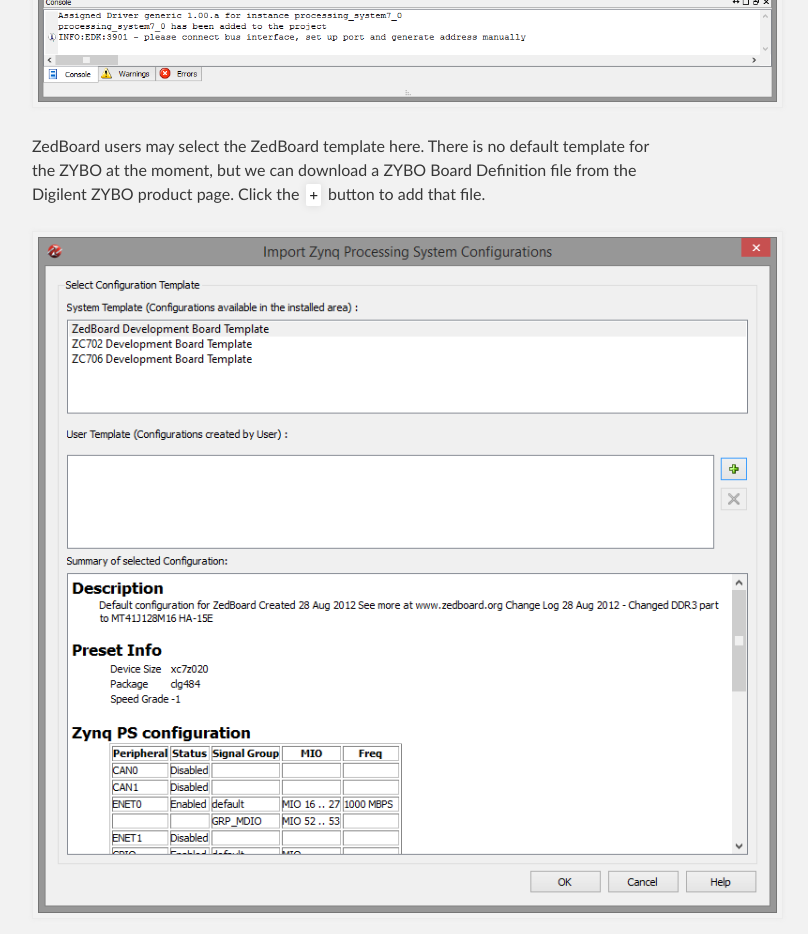
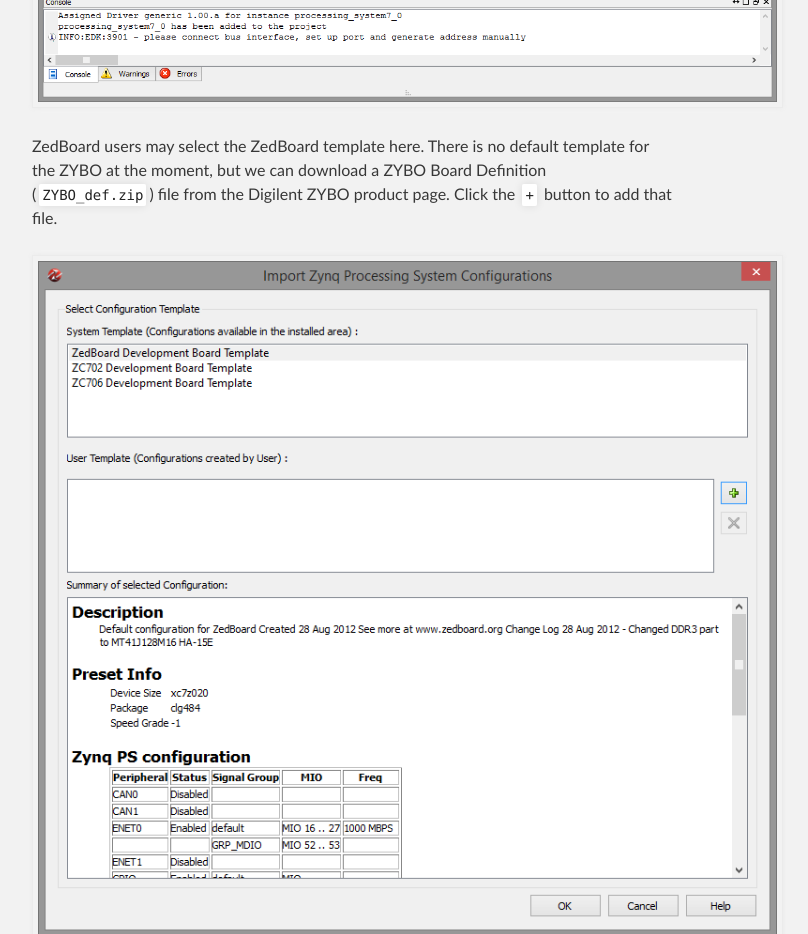
Before and after one commit to sunsided/zybo-tutorial, a plain HTML site: page part-01.html in a window 1280 px wide. Shown: the part 9980-10914 px from the top of the page, without its empty margins (288-1096 px from the left). Drawn offline with Linux system fonts and the light colour scheme.

Commit message:
added board definition file name

```diff
--- a/part-01.html
+++ b/part-01.html
@@ -106,7 +106,7 @@
 
 <img src="images/tutorial-1/tutorial-14.png" title="Xilinx Platform Studio: System Assembly View" />
 
-<p>ZedBoard users may select the ZedBoard template here. There is no default template for the ZYBO at the moment, but we can download a ZYBO Board Definition file from the Digilent ZYBO product page. Click the <code>+</code> button to add that file.</p>
+<p>ZedBoard users may select the ZedBoard template here. There is no default template for the ZYBO at the moment, but we can download a ZYBO Board Definition (<code>ZYBO_def.zip</code>) file from the Digilent ZYBO product page. Click the <code>+</code> button to add that file.</p>
 
 <img src="images/tutorial-1/tutorial-15.png" title="Import Zynq Processing System Configurations" />
 
```
